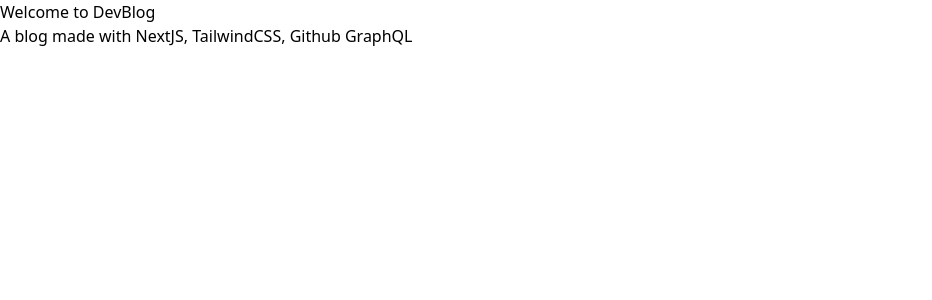
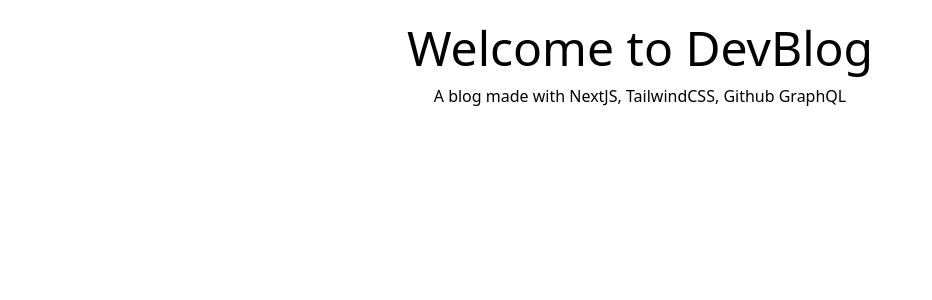
Before and after one commit to nhatnv6767/vtblog, a Next.js app: page / in a window 1280 px wide. Shown: the top 300 px of the page, without its empty margins (0-932 px from the left). Built offline with nearby package versions, Linux system fonts and the light colour scheme.

Commit message:
Home page 2

```diff
--- a/pages/index.tsx
+++ b/pages/index.tsx
@@ -4,11 +4,11 @@
 
 export default function Home() {
     return (
-        <main>
+        <main className="w-screen h-screen">
             <title> Home Page </title>
             <section>
-                <div className="">
-                    <h1> Welcome to DevBlog </h1>
+                <div className="mt-3 text-center">
+                    <h1 className="text-[3rem]"> Welcome to DevBlog </h1>
                     <p> A blog made with NextJS, TailwindCSS, Github GraphQL </p>
                 </div>
             </section>
```
